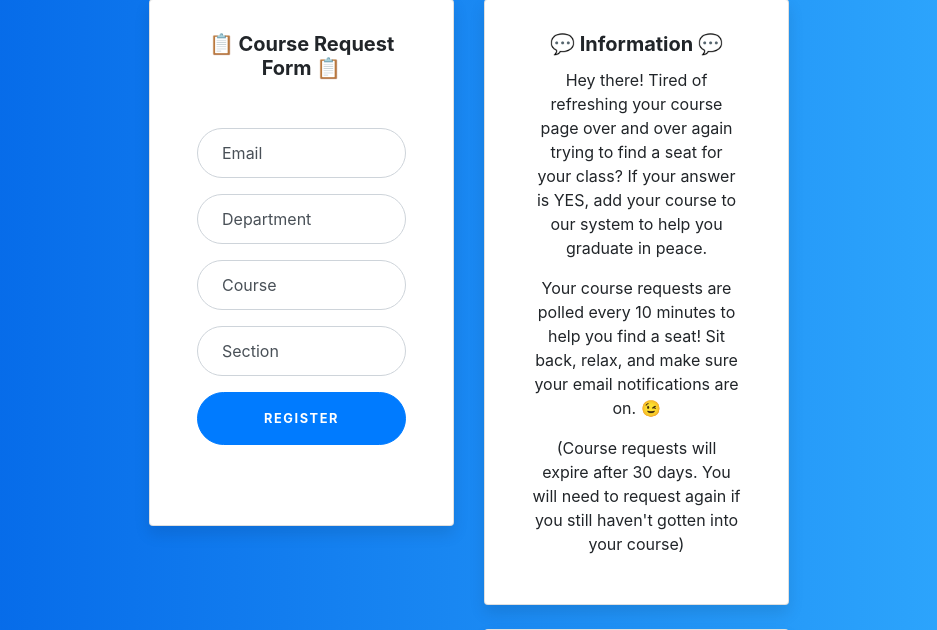
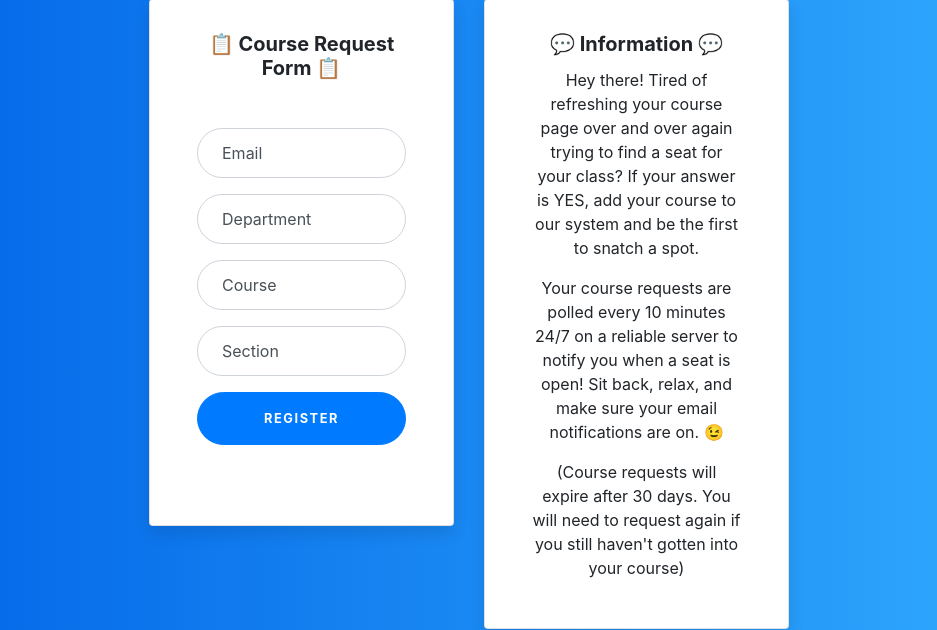
Before and after one commit to felixwsiu/getyourubccourse, a Flask app: template templates/home.html in a window 1280 px wide. Shown: the part 135-765 px from the top of the page, without its empty margins (171-1108 px from the left). Run offline with Flask 2, Linux system fonts and the light colour scheme; the template is opened without the code that fills it: most values are stand-ins (such as "Sample title", 1, 10 or a date in 2020); form fields are guessed from the names that the template uses; some libraries are stand-ins or nearby versions.

Commit message:
Updated home text

```diff
--- a/templates/home.html
+++ b/templates/home.html
@@ -66,8 +66,8 @@
       <div class="card card-signin mr-auto mt-3 col-lg-6">
         <div class="card-body">
           <h5 class="card-title text-center font-weight-bold">💬 Information 💬</h5>
-          <p class="text-center"> Hey there! Tired of refreshing your course page over and over again trying to find a seat for your class? If your answer is YES, add your course to our system to help you graduate in peace. </p>
-          <p class="text-center"> Your course requests are polled every 10 minutes to help you find a seat! Sit back, relax, and make sure your email notifications are on. 😉</p>
+          <p class="text-center"> Hey there! Tired of refreshing your course page over and over again trying to find a seat for your class? If your answer is YES, add your course to our system and be the first to snatch a spot. </p>
+          <p class="text-center"> Your course requests are polled every 10 minutes 24/7 on a reliable server to notify you when a seat is open! Sit back, relax, and make sure your email notifications are on. 😉</p>
           <p class="text-center"> (Course requests will expire after 30 days. You will need to request again if you still haven't gotten into your course)
         </div>
       </div>
```
